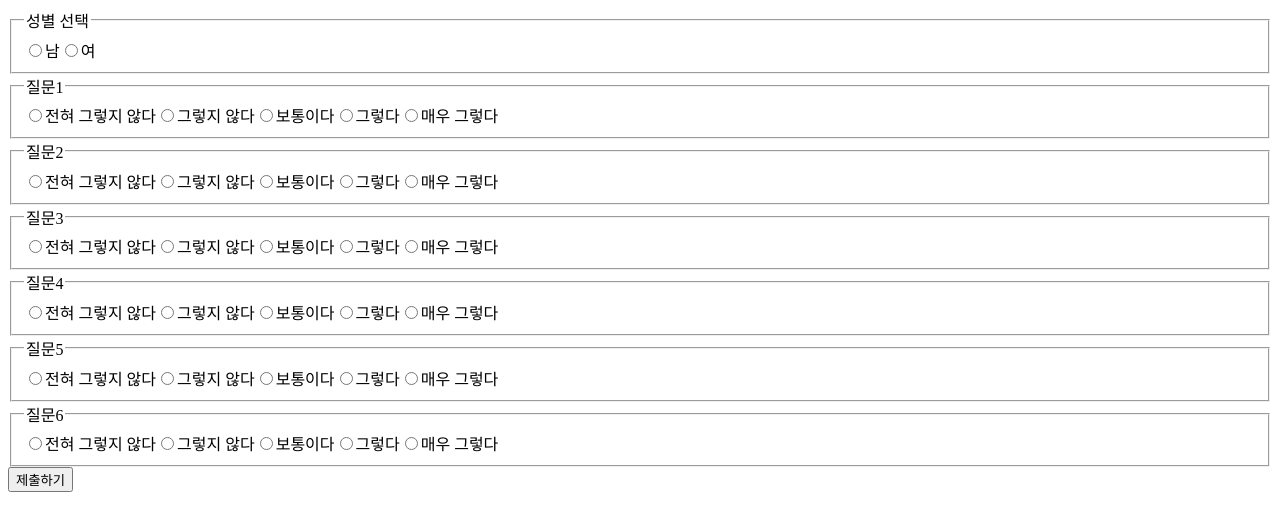
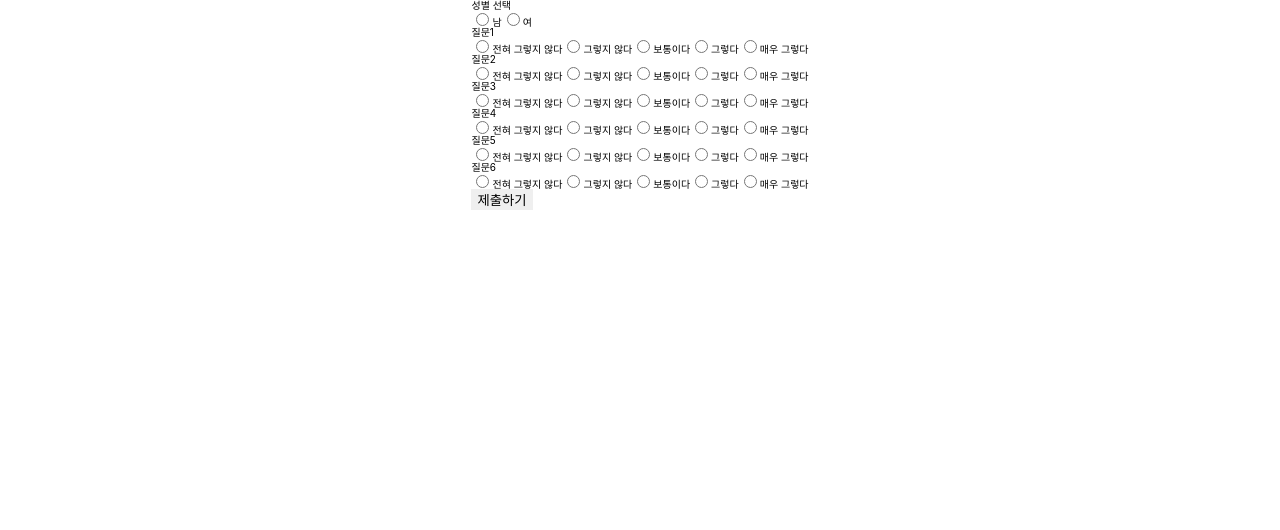
Before and after one commit to scsc-web-22-2/English-Name, a React (Create React App) app in the folder client/: page /Test in a window 1280 px wide. Shown: the top 530 px of the page. Built offline with nearby package versions, Linux system fonts and the light colour scheme.

Commit message:
라우팅, 글로벌 스타일 세팅

```diff
--- a/client/package.json
+++ b/client/package.json
@@ -9,7 +9,10 @@
     "http-proxy-middleware": "^2.0.6",
     "react": "^18.2.0",
     "react-dom": "^18.2.0",
+    "react-router-dom": "^6.4.3",
     "react-scripts": "5.0.1",
+    "styled-components": "^5.3.6",
+    "styled-reset": "^4.4.2",
     "web-vitals": "^2.1.4"
   },
   "scripts": {
--- a/client/src/App.js
+++ b/client/src/App.js
@@ -1,99 +1,13 @@
+import GlobalStyle from './components/common/GlobalStyle';
+import Router from './components/common/Router';
+
 function App() {
   return (
-    <div className="App">
-      <form action="http://127.0.0.1:8000/api/v1/category" method="post">
-        <fieldset>
-          <legend>성별 선택</legend>
-          <input type="radio" name="gender" value="man" />남
-          <input type="radio" name="gender" value="woman" />여
-        </fieldset>
+    <>
+      <GlobalStyle/>
+      <Router/>
+    </>
 
-        <fieldset>
-          <legend>질문1</legend>
-          <input type="radio" name="q1" value="-2" />
-          전혀 그렇지 않다
-          <input type="radio" name="q1" value="-1" />
-          그렇지 않다
-          <input type="radio" name="q1" value="0" />
-          보통이다
-          <input type="radio" name="q1" value="1" />
-          그렇다
-          <input type="radio" name="q1" value="2" />
-          매우 그렇다
-        </fieldset>
-
-        <fieldset>
-          <legend>질문2</legend>
-          <input type="radio" name="q2" value="-2" />
-          전혀 그렇지 않다
-          <input type="radio" name="q2" value="-1" />
-          그렇지 않다
-          <input type="radio" name="q2" value="0" />
-          보통이다
-          <input type="radio" name="q2" value="1" />
-          그렇다
-          <input type="radio" name="q2" value="2" />
-          매우 그렇다
-        </fieldset>
-
-        <fieldset>
-          <legend>질문3</legend>
-          <input type="radio" name="q3" value="-2" />
-          전혀 그렇지 않다
-          <input type="radio" name="q3" value="-1" />
-          그렇지 않다
-          <input type="radio" name="q3" value="0" />
-          보통이다
-          <input type="radio" name="q3" value="1" />
-          그렇다
-          <input type="radio" name="q3" value="2" />
-          매우 그렇다
-        </fieldset>
-
-        <fieldset>
-          <legend>질문4</legend>
-          <input type="radio" name="q4" value="-2" />
-          전혀 그렇지 않다
-          <input type="radio" name="q4" value="-1" />
-          그렇지 않다
-          <input type="radio" name="q4" value="0" />
-          보통이다
-          <input type="radio" name="q4" value="1" />
-          그렇다
-          <input type="radio" name="q4" value="2" />
-          매우 그렇다
-        </fieldset>
-
-        <fieldset>
-          <legend>질문5</legend>
-          <input type="radio" name="q5" value="-2" />
-          전혀 그렇지 않다
-          <input type="radio" name="q5" value="-1" />
-          그렇지 않다
-          <input type="radio" name="q5" value="0" />
-          보통이다
-          <input type="radio" name="q5" value="1" />
-          그렇다
-          <input type="radio" name="q5" value="2" />
-          매우 그렇다
-        </fieldset>
-
-        <fieldset>
-          <legend>질문6</legend>
-          <input type="radio" name="q6" value="-2" />
-          전혀 그렇지 않다
-          <input type="radio" name="q6" value="-1" />
-          그렇지 않다
-          <input type="radio" name="q6" value="0" />
-          보통이다
-          <input type="radio" name="q6" value="1" />
-          그렇다
-          <input type="radio" name="q6" value="2" />
-          매우 그렇다
-        </fieldset>
-        <button type="submit">제출하기</button>
-      </form>
-    </div>
   );
 }
 
--- /dev/null
+++ b/client/src/components/common/GlobalStyle.js
@@ -0,0 +1,39 @@
+import { createGlobalStyle } from 'styled-components';
+import { reset } from 'styled-reset';
+
+const GlobalStyle = createGlobalStyle`
+  ${reset};
+
+  html,
+  body {
+    width: 100%;
+    height: 100%;
+  }
+  #root {
+    display: flex;
+    flex-direction: column;
+    align-items: center;
+    margin: 0 auto;
+    max-width: 42rem;
+    min-height: 100vh;
+  }
+  html {
+    font-size: 62.5%;
+  }
+
+  * {
+    box-sizing: border-box;
+  }
+  body, button, input {
+    font-family: Pretendard, -apple-system, BlinkMacSystemFont, system-ui, Roboto, 'Helvetica Neue', 'Segoe UI', 'Apple SD Gothic Neo', 'Noto Sans KR', 'Malgun Gothic', sans-serif;
+  }
+
+  button {
+    cursor: pointer;
+    border: none;
+    outline: none;
+  }
+
+`;
+
+export default GlobalStyle;
--- /dev/null
+++ b/client/src/components/common/Router.js
@@ -0,0 +1,19 @@
+import Main from '../../pages/Main';
+import Test from '../../pages/Test';
+import Result from '../../pages/Result';
+import React from 'react';
+import { BrowserRouter, Route, Routes } from 'react-router-dom';
+
+function Router() {
+    return (
+        <BrowserRouter>
+            <Routes>
+                <Route path='/' element={ <Main/> }/>
+                <Route path='/Test' element={ <Test/> }/>
+                <Route path='/Result/:id' element={ <Result/> }/>
+            </Routes>
+        </BrowserRouter>
+    )
+}
+
+export default Router;
--- /dev/null
+++ b/client/src/pages/Test.js
@@ -0,0 +1,103 @@
+import styled from 'styled-components';
+import Resct from 'react';
+
+function Test() {
+    return(
+        <div>
+      <form action="http://127.0.0.1:8000/api/v1/category" method="post">
+        <fieldset>
+          <legend>성별 선택</legend>
+          <input type="radio" name="gender" value="man" />남
+          <input type="radio" name="gender" value="woman" />여
+        </fieldset>
+
+        <fieldset>
+          <legend>질문1</legend>
+          <input type="radio" name="q1" value="-2" />
+          전혀 그렇지 않다
+          <input type="radio" name="q1" value="-1" />
+          그렇지 않다
+          <input type="radio" name="q1" value="0" />
+          보통이다
+          <input type="radio" name="q1" value="1" />
+          그렇다
+          <input type="radio" name="q1" value="2" />
+          매우 그렇다
+        </fieldset>
+
+        <fieldset>
+          <legend>질문2</legend>
+          <input type="radio" name="q2" value="-2" />
+          전혀 그렇지 않다
+          <input type="radio" name="q2" value="-1" />
+          그렇지 않다
+          <input type="radio" name="q2" value="0" />
+          보통이다
+          <input type="radio" name="q2" value="1" />
+          그렇다
+          <input type="radio" name="q2" value="2" />
+          매우 그렇다
+        </fieldset>
+
+        <fieldset>
+          <legend>질문3</legend>
+          <input type="radio" name="q3" value="-2" />
+          전혀 그렇지 않다
+          <input type="radio" name="q3" value="-1" />
+          그렇지 않다
+          <input type="radio" name="q3" value="0" />
+          보통이다
+          <input type="radio" name="q3" value="1" />
+          그렇다
+          <input type="radio" name="q3" value="2" />
+          매우 그렇다
+        </fieldset>
+
+        <fieldset>
+          <legend>질문4</legend>
+          <input type="radio" name="q4" value="-2" />
+          전혀 그렇지 않다
+          <input type="radio" name="q4" value="-1" />
+          그렇지 않다
+          <input type="radio" name="q4" value="0" />
+          보통이다
+          <input type="radio" name="q4" value="1" />
+          그렇다
+          <input type="radio" name="q4" value="2" />
+          매우 그렇다
+        </fieldset>
+
+        <fieldset>
+          <legend>질문5</legend>
+          <input type="radio" name="q5" value="-2" />
+          전혀 그렇지 않다
+          <input type="radio" name="q5" value="-1" />
+          그렇지 않다
+          <input type="radio" name="q5" value="0" />
+          보통이다
+          <input type="radio" name="q5" value="1" />
+          그렇다
+          <input type="radio" name="q5" value="2" />
+          매우 그렇다
+        </fieldset>
+
+        <fieldset>
+          <legend>질문6</legend>
+          <input type="radio" name="q6" value="-2" />
+          전혀 그렇지 않다
+          <input type="radio" name="q6" value="-1" />
+          그렇지 않다
+          <input type="radio" name="q6" value="0" />
+          보통이다
+          <input type="radio" name="q6" value="1" />
+          그렇다
+          <input type="radio" name="q6" value="2" />
+          매우 그렇다
+        </fieldset>
+        <button type="submit">제출하기</button>
+      </form>
+    </div>
+    );
+}
+
+export default Test;
```
Also changed, not shown: client/src/pages/Main.js (added), client/src/pages/Result.js (added), 1 other file (tests, documents, lock files or other folders).
